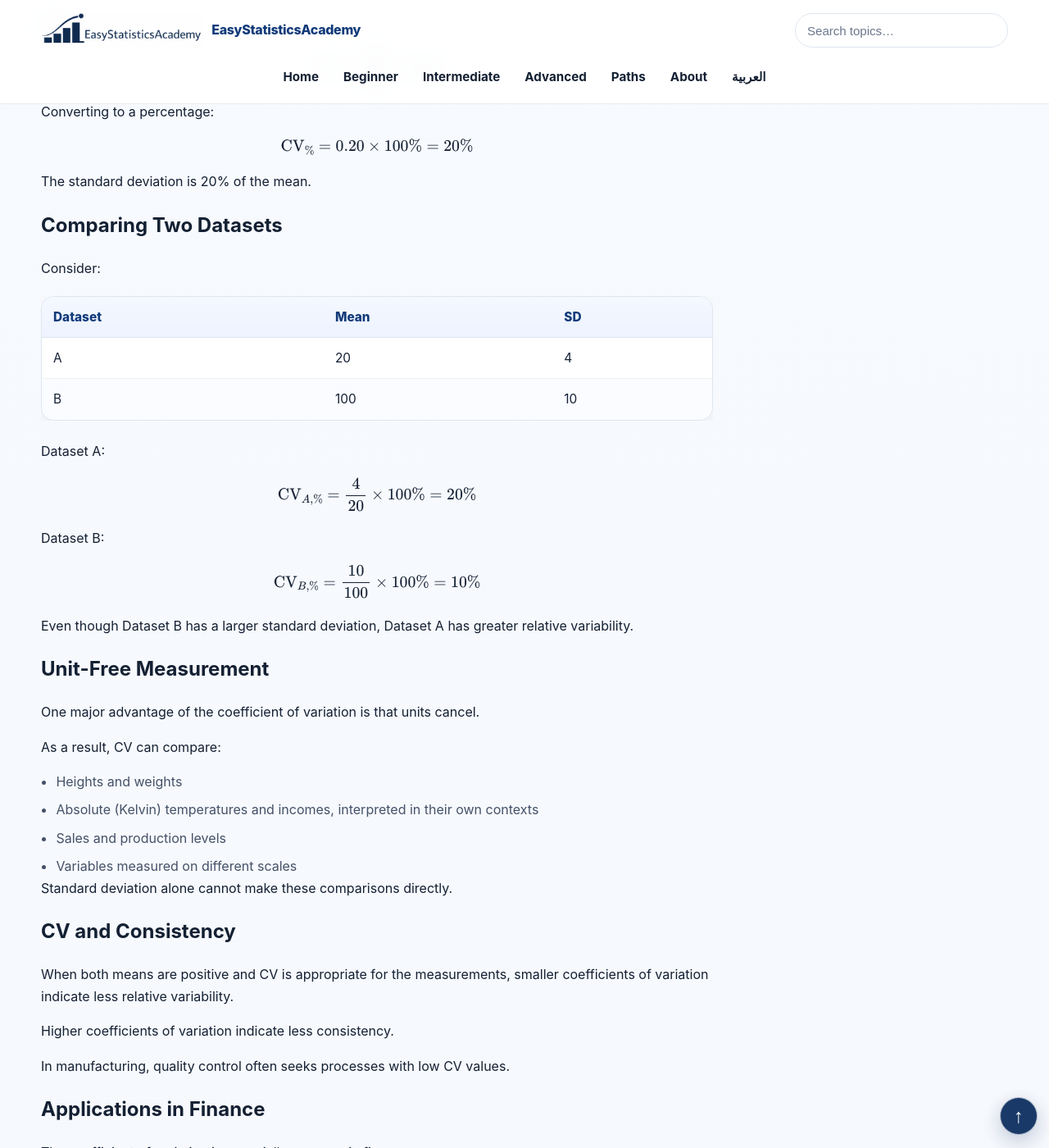
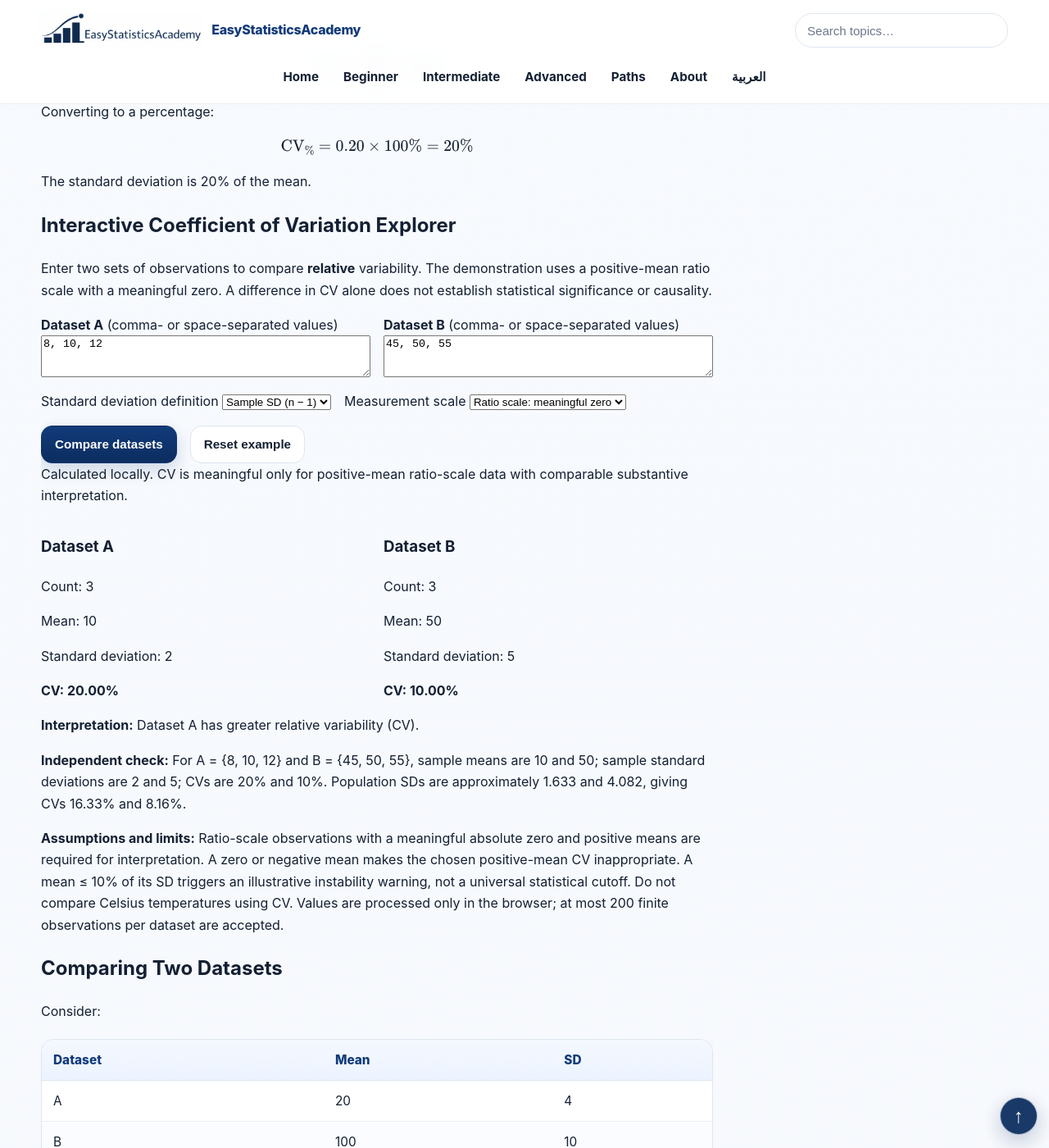
Before and after one commit to ammar-homaida-statistics/easystatisticsacademy, a Jekyll site: the page built from descriptive/spread/coefficient-of-variation/index.md, in a window 1280 px wide and 1400 px high, scrolled down 2214 px. Shown: the whole window at 82% size. Built offline with Jekyll 4.4.1, drawn with Linux system fonts in a browser that asks for light colours.

Commit message:
Embed accessible two-dataset CV calculator with independent sample/population benchmarks

```diff
--- a/descriptive/spread/coefficient-of-variation/index.md
+++ b/descriptive/spread/coefficient-of-variation/index.md
@@ -243,7 +243,50 @@ sidebar: false
       The standard deviation is 20% of the mean.
     </p>
 
-    <h2>Comparing Two Datasets</h2>
+    <section class="concept-box" id="esa-cv-lab" aria-labelledby="esa-cv-title" style="max-width:100%;min-width:0;overflow-wrap:anywhere;overflow-x:clip">
+  <h2 id="esa-cv-title">Interactive Coefficient of Variation Explorer</h2>
+  <p>Enter two sets of observations to compare <strong>relative</strong> variability. The demonstration uses a positive-mean ratio scale with a meaningful zero. A difference in CV alone does not establish statistical significance or causality.</p>
+  <div style="display:grid;grid-template-columns:repeat(auto-fit,minmax(min(100%,240px),1fr));gap:1rem">
+    <label for="esa-cv-a"><strong>Dataset A</strong> (comma- or space-separated values)
+      <textarea id="esa-cv-a" rows="3" style="display:block;width:100%;max-width:100%;min-width:0" spellcheck="false">8, 10, 12</textarea>
+    </label>
+    <label for="esa-cv-b"><strong>Dataset B</strong> (comma- or space-separated values)
+      <textarea id="esa-cv-b" rows="3" style="display:block;width:100%;max-width:100%;min-width:0" spellcheck="false">45, 50, 55</textarea>
+    </label>
+  </div>
+  <div style="display:flex;flex-wrap:wrap;gap:1rem;align-items:end;margin-top:1rem">
+    <label for="esa-cv-mode">Standard deviation definition
+      <select id="esa-cv-mode"><option value="sample" selected>Sample SD (n − 1)</option><option value="population">Population SD (n)</option></select>
+    </label>
+    <label for="esa-cv-scale">Measurement scale
+      <select id="esa-cv-scale"><option value="ratio" selected>Ratio scale: meaningful zero</option><option value="interval">Interval scale: arbitrary zero</option></select>
+    </label>
+    <button id="esa-cv-run" type="button" class="btn">Compare datasets</button>
+    <button id="esa-cv-reset" type="button" class="btn btn-outline">Reset example</button>
+  </div>
+  <p id="esa-cv-status" role="status" aria-live="polite"></p>
+  <div style="display:grid;grid-template-columns:repeat(auto-fit,minmax(min(100%,240px),1fr));gap:1rem">
+    <div class="example-box" style="min-width:0;overflow-wrap:anywhere">
+      <h3>Dataset A</h3>
+      <p>Count: <output id="esa-cv-a-n">—</output></p>
+      <p>Mean: <output id="esa-cv-a-mean">—</output></p>
+      <p>Standard deviation: <output id="esa-cv-a-sd">—</output></p>
+      <p><strong>CV: <output id="esa-cv-a-cv">—</output></strong></p>
+    </div>
+    <div class="example-box" style="min-width:0;overflow-wrap:anywhere">
+      <h3>Dataset B</h3>
+      <p>Count: <output id="esa-cv-b-n">—</output></p>
+      <p>Mean: <output id="esa-cv-b-mean">—</output></p>
+      <p>Standard deviation: <output id="esa-cv-b-sd">—</output></p>
+      <p><strong>CV: <output id="esa-cv-b-cv">—</output></strong></p>
+    </div>
+  </div>
+  <p><strong>Interpretation:</strong> <output id="esa-cv-comparison">—</output></p>
+  <p><strong>Independent check:</strong> For A = {8, 10, 12} and B = {45, 50, 55}, sample means are 10 and 50; sample standard deviations are 2 and 5; CVs are 20% and 10%. Population SDs are approximately 1.633 and 4.082, giving CVs 16.33% and 8.16%.</p>
+  <p><strong>Assumptions and limits:</strong> Ratio-scale observations with a meaningful absolute zero and positive means are required for interpretation. A zero or negative mean makes the chosen positive-mean CV inappropriate. A mean ≤ 10% of its SD triggers an illustrative instability warning, not a universal statistical cutoff. Do not compare Celsius temperatures using CV. Values are processed only in the browser; at most 200 finite observations per dataset are accepted.</p>
+</section>
+
+<h2>Comparing Two Datasets</h2>
 
     <p>
       Consider:
@@ -576,3 +619,4 @@ sidebar: false
   </div>
 
 </section>
+<script src="/js/coefficient-of-variation-explorer.js" defer></script>
```
